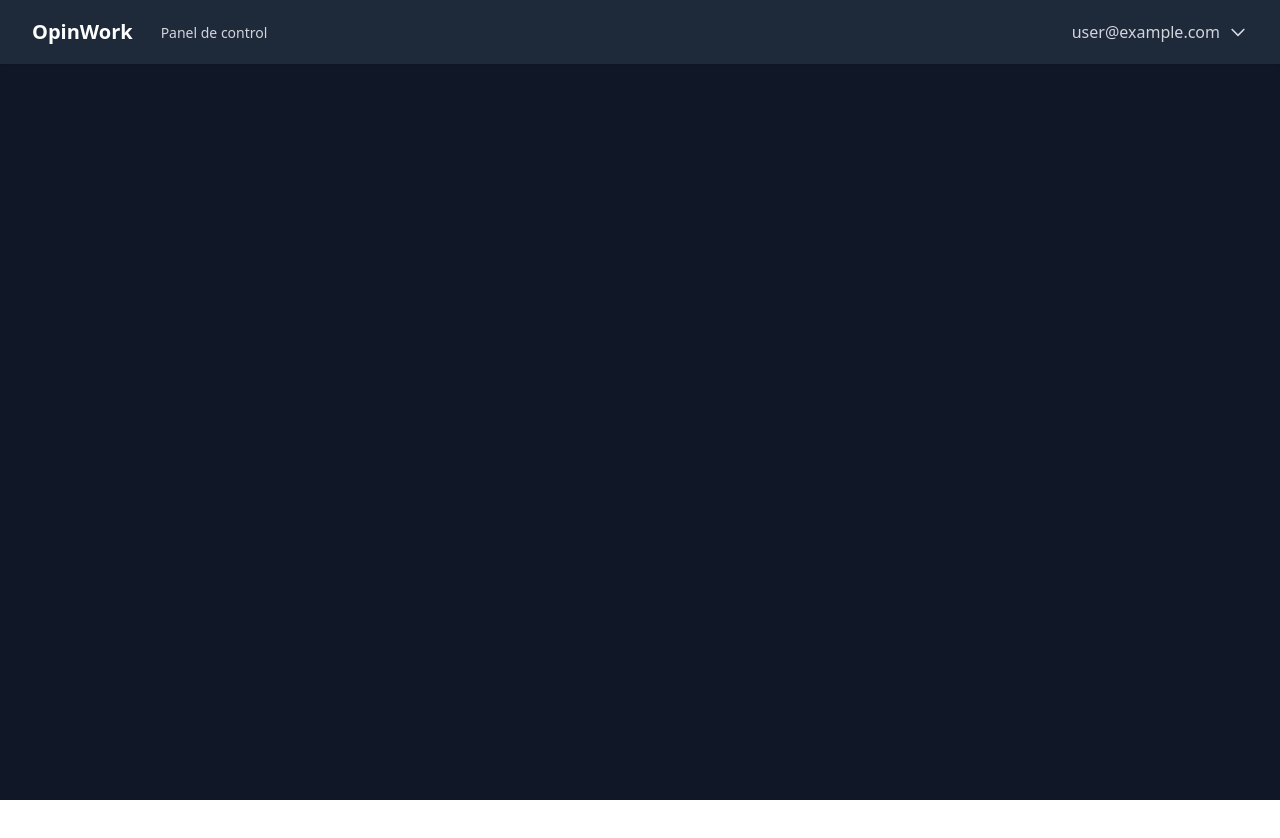
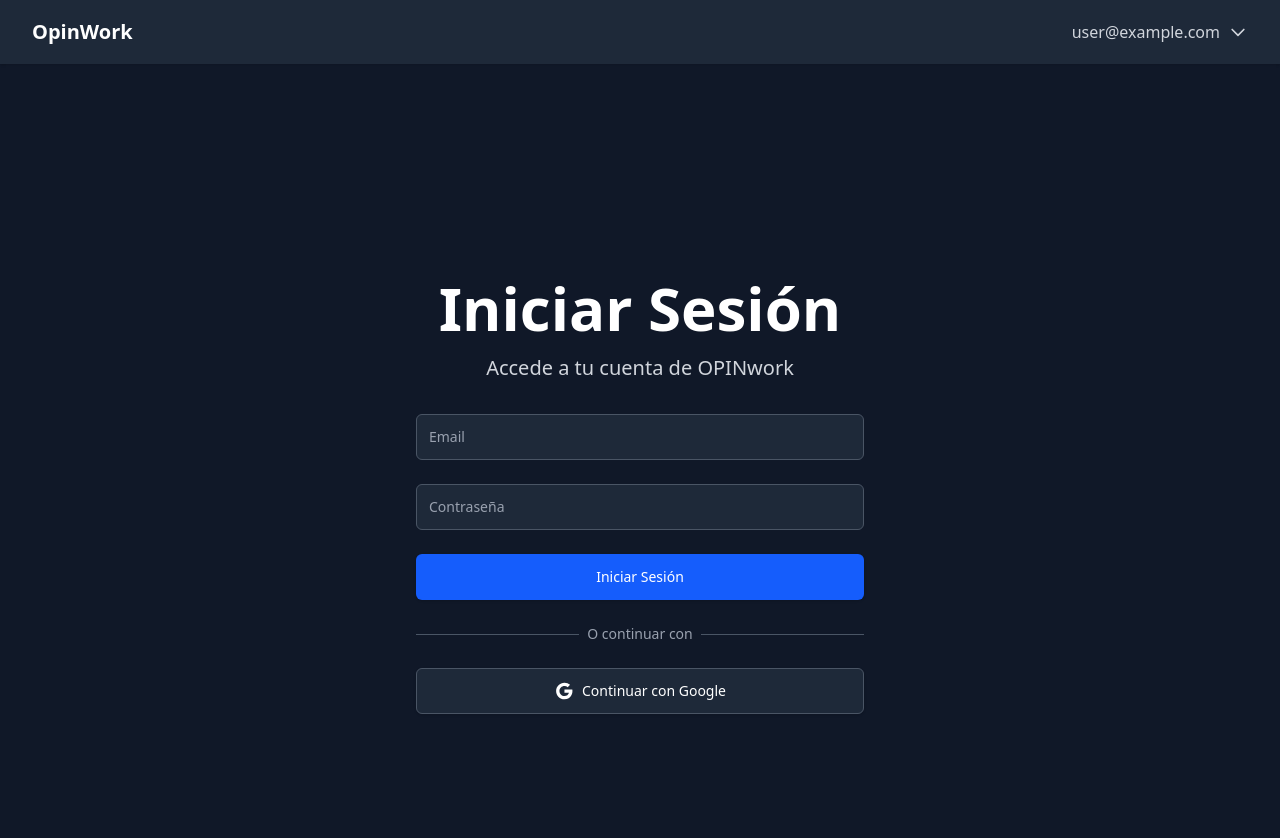
Before and after one commit to nacholimon/opinwork-firebase, a React (Vite) app: page /login in a window 1280 px wide. Shown: the top 838 px of the page. Before the commit the page ends 800 px from the top, so only its background shows below. Built offline with nearby package versions, Linux system fonts and the light colour scheme; no server answers; the database is empty; sample sign-in values are in the browser's storage.

Commit message:
fixing login

```diff
--- a/src/App.jsx
+++ b/src/App.jsx
@@ -6,10 +6,12 @@
 import Login from './pages/Login';
 import Dashboard from './pages/Dashboard';
 import FirstAdmin from './pages/FirstAdmin';
-import AdminDashboard from './pages/AdminDashboard';
 import Profile from './pages/Profile';
 import AdminUsers from './pages/AdminUsers';
 import Register from './pages/Register';
+import CreditSimulator from './pages/CreditSimulator';
+import HousingCatalog from './pages/HousingCatalog';
+import Landing from './pages/Landing';
 import { useEffect, useState } from 'react';
 import { db } from './firebase';
 import { doc, getDoc } from 'firebase/firestore';
@@ -18,15 +20,12 @@
 
 function SplashOrRedirect() {
   const { currentUser } = useAuth();
-  const [role, setRole] = useState(null);
   const [loading, setLoading] = useState(true);
 
   useEffect(() => {
     const checkRole = async () => {
       if (currentUser) {
-        const userDoc = await getDoc(doc(db, 'users', currentUser.uid));
-        const userRole = userDoc.exists() ? userDoc.data().role : 'user';
-        setRole(userRole);
+        await getDoc(doc(db, 'users', currentUser.uid));
         setLoading(false);
       } else {
         setLoading(false);
@@ -36,8 +35,7 @@
   }, [currentUser]);
 
   if (loading) return <div className="flex justify-center items-center h-screen bg-gray-900 text-white">Loading...</div>;
-  if (!currentUser) return <Login />;
-  if (role === 'admin') return <Navigate to="/admin-dashboard" />;
+  if (!currentUser) return <Landing />;
   return <Navigate to="/dashboard" />;
 }
 
@@ -51,13 +49,15 @@
             <main className="w-full max-w-7xl mx-auto px-4 sm:px-6 lg:px-8 py-4 sm:py-6 lg:py-8">
               <Routes>
                 <Route path="/" element={<SplashOrRedirect />} />
+                <Route path="/login" element={<Login />} />
                 <Route path="/dashboard" element={<PrivateRoute><Dashboard /></PrivateRoute>} />
-                <Route path="/admin-dashboard" element={<AdminRoute><AdminDashboard /></AdminRoute>} />
                 <Route path="/admin-users" element={<AdminRoute><AdminUsers /></AdminRoute>} />
                 <Route path="/first-admin" element={<FirstAdmin />} />
                 <Route path="/home" element={<Home />} />
                 <Route path="/profile" element={<PrivateRoute><Profile /></PrivateRoute>} />
                 <Route path="/register" element={<Register />} />
+                <Route path="/credit-simulator" element={<PrivateRoute><CreditSimulator /></PrivateRoute>} />
+                <Route path="/housing-catalog" element={<PrivateRoute><HousingCatalog /></PrivateRoute>} />
               </Routes>
             </main>
           </div>
--- a/src/components/Navbar.jsx
+++ b/src/components/Navbar.jsx
@@ -44,16 +44,6 @@
               <Link to="/" className="text-xl font-bold text-white">
                 OpinWork
               </Link>
-            </div>
-            <div className="hidden sm:ml-6 sm:flex sm:space-x-8">
-              {currentUser && (
-                <Link
-                  to="/dashboard"
-                  className="border-transparent text-gray-300 hover:text-white inline-flex items-center px-1 pt-1 border-b-2 text-sm font-medium"
-                >
-                  {t('dashboard')}
-                </Link>
-              )}
             </div>
           </div>
 
@@ -134,15 +124,6 @@
           <div className="px-2 pt-2 pb-3 space-y-1">
             {currentUser && (
               <Link
-                to="/dashboard"
-                className="block px-3 py-2 rounded-md text-base font-medium text-gray-300 hover:text-white hover:bg-gray-700"
-                onClick={() => setIsMobileMenuOpen(false)}
-              >
-                {t('dashboard')}
-              </Link>
-            )}
-            {currentUser && (
-              <Link
                 to="/profile"
                 className="block px-3 py-2 rounded-md text-base font-medium text-gray-300 hover:text-white hover:bg-gray-700"
                 onClick={() => setIsMobileMenuOpen(false)}
--- a/src/pages/AdminDashboard.jsx
+++ /dev/null
@@ -1,40 +0,0 @@
-import { useAuth } from '../contexts/AuthContext';
-import { Navigate } from 'react-router-dom';
-import { useEffect, useState } from 'react';
-import { db } from '../firebase';
-import { doc, getDoc } from 'firebase/firestore';
-import { useLanguage } from '../contexts/LanguageContext';
-
-export default function AdminDashboard() {
-  const { currentUser } = useAuth();
-  const { t } = useLanguage();
-  const [role, setRole] = useState(null);
-  const [loading, setLoading] = useState(true);
-
-  useEffect(() => {
-    const fetchRole = async () => {
-      if (currentUser) {
-        const userDoc = await getDoc(doc(db, 'users', currentUser.uid));
-        setRole(userDoc.exists() ? userDoc.data().role : null);
-        setLoading(false);
-      }
-    };
-    fetchRole();
-  }, [currentUser]);
-
-  if (!currentUser) return <Navigate to="/" />;
-  if (loading) return <div className="flex justify-center items-center h-64">{t('loading')}</div>;
-  if (role !== 'admin') return <Navigate to="/dashboard" />;
-
-  return (
-    <div className="max-w-7xl mx-auto px-4 sm:px-6 lg:px-8">
-      <div className="py-8">
-        <div className="bg-white shadow overflow-hidden sm:rounded-lg p-6">
-          <h2 className="text-2xl font-bold mb-4">{t('adminDashboard')}</h2>
-          <p className="mb-4">{t('adminWelcome')}</p>
-          {/* User administration features will go here */}
-        </div>
-      </div>
-    </div>
-  );
-}
--- /dev/null
+++ b/src/pages/CreditSimulator.jsx
@@ -0,0 +1,25 @@
+import { useLanguage } from '../contexts/LanguageContext';
+
+export default function CreditSimulator() {
+  const { t } = useLanguage();
+
+  return (
+    <div className="max-w-7xl mx-auto px-4 sm:px-6 lg:px-8">
+      <div className="py-4 sm:py-8">
+        <div className="bg-gray-800 shadow overflow-hidden rounded-lg">
+          <div className="px-4 py-5 sm:px-6">
+            <h2 className="text-2xl font-bold text-white">{t('creditSimulator')}</h2>
+            <p className="mt-2 text-sm text-gray-300">{t('creditSimulatorDescription')}</p>
+          </div>
+          <div className="border-t border-gray-700">
+            <div className="px-4 py-5 sm:p-6">
+              <div className="text-center text-gray-400">
+                <p>{t('comingSoon')}</p>
+              </div>
+            </div>
+          </div>
+        </div>
+      </div>
+    </div>
+  );
+}
--- /dev/null
+++ b/src/pages/HousingCatalog.jsx
@@ -0,0 +1,25 @@
+import { useLanguage } from '../contexts/LanguageContext';
+
+export default function HousingCatalog() {
+  const { t } = useLanguage();
+
+  return (
+    <div className="max-w-7xl mx-auto px-4 sm:px-6 lg:px-8">
+      <div className="py-4 sm:py-8">
+        <div className="bg-gray-800 shadow overflow-hidden rounded-lg">
+          <div className="px-4 py-5 sm:px-6">
+            <h2 className="text-2xl font-bold text-white">{t('housingCatalog')}</h2>
+            <p className="mt-2 text-sm text-gray-300">{t('housingCatalogDescription')}</p>
+          </div>
+          <div className="border-t border-gray-700">
+            <div className="px-4 py-5 sm:p-6">
+              <div className="text-center text-gray-400">
+                <p>{t('comingSoon')}</p>
+              </div>
+            </div>
+          </div>
+        </div>
+      </div>
+    </div>
+  );
+}
--- /dev/null
+++ b/src/pages/Landing.jsx
@@ -0,0 +1,57 @@
+import { Link } from 'react-router-dom';
+import { GoogleAuthProvider, signInWithPopup } from 'firebase/auth';
+import { auth } from '../firebase';
+
+export default function Landing() {
+  const handleGoogleSignIn = async () => {
+    const provider = new GoogleAuthProvider();
+    try {
+      await signInWithPopup(auth, provider);
+    } catch (error) {
+      console.error('Error signing in with Google:', error);
+    }
+  };
+
+  return (
+    <div className="min-h-screen bg-gray-900 flex flex-col items-center justify-center px-4 sm:px-6 lg:px-8">
+      <div className="max-w-3xl w-full space-y-8 text-center">
+        <div>
+          <h1 className="text-4xl sm:text-6xl font-extrabold text-white mb-4">
+            Bienvenido a OPINwork
+          </h1>
+          <p className="text-xl text-gray-300 mb-8">
+            Tu plataforma integral para la gestión de viviendas y créditos
+          </p>
+        </div>
+
+        <div className="space-y-4">
+          <Link
+            to="/login"
+            className="w-full flex justify-center py-3 px-4 border border-transparent rounded-md shadow-sm text-sm font-medium text-white bg-blue-600 hover:bg-blue-700 focus:outline-none focus:ring-2 focus:ring-offset-2 focus:ring-blue-500 transition-colors duration-200"
+          >
+            Iniciar Sesión
+          </Link>
+
+          <button
+            onClick={handleGoogleSignIn}
+            className="w-full flex items-center justify-center py-3 px-4 border border-gray-600 rounded-md shadow-sm text-sm font-medium text-white bg-gray-800 hover:bg-gray-700 focus:outline-none focus:ring-2 focus:ring-offset-2 focus:ring-gray-500 transition-colors duration-200"
+          >
+            <svg className="w-5 h-5 mr-2" viewBox="0 0 24 24">
+              <path
+                fill="currentColor"
+                d="M12.545,10.239v3.821h5.445c-0.712,2.315-2.647,3.972-5.445,3.972c-3.332,0-6.033-2.701-6.033-6.032s2.701-6.032,6.033-6.032c1.498,0,2.866,0.549,3.921,1.453l2.814-2.814C17.503,2.988,15.139,2,12.545,2C7.021,2,2.543,6.477,2.543,12s4.478,10,10.002,10c8.396,0,10.249-7.85,9.426-11.748L12.545,10.239z"
+              />
+            </svg>
+            Continuar con Google
+          </button>
+        </div>
+
+        <div className="mt-8">
+          <p className="text-sm text-gray-400">
+            ¿No tienes una cuenta? Contacta con un administrador para obtener una invitación.
+          </p>
+        </div>
+      </div>
+    </div>
+  );
+}
--- a/src/pages/Login.jsx
+++ b/src/pages/Login.jsx
@@ -3,14 +3,12 @@
 import { auth, db } from '../firebase';
 import { signInWithEmailAndPassword, GoogleAuthProvider, signInWithPopup } from 'firebase/auth';
 import { doc, getDoc } from 'firebase/firestore';
-import { useLanguage } from '../contexts/LanguageContext';
 
 export default function Login() {
   const [email, setEmail] = useState('');
   const [password, setPassword] = useState('');
   const [error, setError] = useState('');
   const navigate = useNavigate();
-  const { t } = useLanguage();
 
   const handleRedirect = async (user) => {
     const userDoc = await getDoc(doc(db, 'users', user.uid));
@@ -44,66 +42,84 @@
   };
 
   return (
-    <div className="min-h-screen flex items-center justify-center bg-gray-50 py-12 px-4 sm:px-6 lg:px-8">
-      <div className="max-w-md w-full space-y-8">
+    <div className="min-h-screen bg-gray-900 flex flex-col items-center justify-center px-4 sm:px-6 lg:px-8">
+      <div className="max-w-3xl w-full space-y-8 text-center">
         <div>
-          <h2 className="mt-6 text-center text-3xl font-extrabold text-gray-900">
-            {t('signInToAccount')}
-          </h2>
+          <h1 className="text-4xl sm:text-6xl font-extrabold text-white mb-4">
+            Iniciar Sesión
+          </h1>
+          <p className="text-xl text-gray-300 mb-8">
+            Accede a tu cuenta de OPINwork
+          </p>
         </div>
-        <form className="mt-8 space-y-6" onSubmit={handleSubmit}>
+
+        <div className="max-w-md mx-auto w-full space-y-6">
           {error && (
-            <div className="bg-red-100 border border-red-400 text-red-700 px-4 py-3 rounded relative" role="alert">
+            <div className="bg-red-900 border border-red-500 text-red-200 px-4 py-3 rounded relative" role="alert">
               <span className="block sm:inline">{error}</span>
             </div>
           )}
-          <div className="rounded-md shadow-sm -space-y-px">
+
+          <form className="space-y-6" onSubmit={handleSubmit}>
             <div>
-              <label htmlFor="email-address" className="sr-only">{t('email')}</label>
+              <label htmlFor="email-address" className="sr-only">Email</label>
               <input
                 id="email-address"
                 name="email"
                 type="email"
                 autoComplete="email"
                 required
-                className="appearance-none rounded-none relative block w-full px-3 py-2 border border-gray-300 placeholder-gray-500 text-gray-900 rounded-t-md focus:outline-none focus:ring-indigo-500 focus:border-indigo-500 focus:z-10 sm:text-sm"
-                placeholder={t('email')}
+                className="appearance-none relative block w-full px-3 py-3 border border-gray-600 placeholder-gray-400 text-white rounded-md focus:outline-none focus:ring-blue-500 focus:border-blue-500 focus:z-10 sm:text-sm bg-gray-800"
+                placeholder="Email"
                 value={email}
                 onChange={(e) => setEmail(e.target.value)}
               />
             </div>
             <div>
-              <label htmlFor="password" className="sr-only">{t('password')}</label>
+              <label htmlFor="password" className="sr-only">Contraseña</label>
               <input
                 id="password"
                 name="password"
                 type="password"
                 autoComplete="current-password"
                 required
-                className="appearance-none rounded-none relative block w-full px-3 py-2 border border-gray-300 placeholder-gray-500 text-gray-900 rounded-b-md focus:outline-none focus:ring-indigo-500 focus:border-indigo-500 focus:z-10 sm:text-sm"
-                placeholder={t('password')}
+                className="appearance-none relative block w-full px-3 py-3 border border-gray-600 placeholder-gray-400 text-white rounded-md focus:outline-none focus:ring-blue-500 focus:border-blue-500 focus:z-10 sm:text-sm bg-gray-800"
+                placeholder="Contraseña"
                 value={password}
                 onChange={(e) => setPassword(e.target.value)}
               />
-            </div>
             </div>
 
             <div>
               <button
                 type="submit"
-              className="group relative w-full flex justify-center py-2 px-4 border border-transparent text-sm font-medium rounded-md text-white bg-indigo-600 hover:bg-indigo-700 focus:outline-none focus:ring-2 focus:ring-offset-2 focus:ring-indigo-500"
+                className="w-full flex justify-center py-3 px-4 border border-transparent rounded-md shadow-sm text-sm font-medium text-white bg-blue-600 hover:bg-blue-700 focus:outline-none focus:ring-2 focus:ring-offset-2 focus:ring-blue-500 transition-colors duration-200"
               >
-              {t('signIn')}
+                Iniciar Sesión
               </button>
             </div>
           </form>
-        <div className="flex items-center justify-center">
+
+          <div className="relative">
+            <div className="absolute inset-0 flex items-center">
+              <div className="w-full border-t border-gray-600"></div>
+            </div>
+            <div className="relative flex justify-center text-sm">
+              <span className="px-2 bg-gray-900 text-gray-400">O continuar con</span>
+            </div>
+          </div>
+
           <button
-            type="button"
             onClick={handleGoogleSignIn}
-            className="w-full mt-2 py-2 px-4 bg-red-500 text-white rounded hover:bg-red-600"
+            className="w-full flex items-center justify-center py-3 px-4 border border-gray-600 rounded-md shadow-sm text-sm font-medium text-white bg-gray-800 hover:bg-gray-700 focus:outline-none focus:ring-2 focus:ring-offset-2 focus:ring-gray-500 transition-colors duration-200"
           >
-            {t('signInWithGoogle')}
+            <svg className="w-5 h-5 mr-2" viewBox="0 0 24 24">
+              <path
+                fill="currentColor"
+                d="M12.545,10.239v3.821h5.445c-0.712,2.315-2.647,3.972-5.445,3.972c-3.332,0-6.033-2.701-6.033-6.032s2.701-6.032,6.033-6.032c1.498,0,2.866,0.549,3.921,1.453l2.814-2.814C17.503,2.988,15.139,2,12.545,2C7.021,2,2.543,6.477,2.543,12s4.478,10,10.002,10c8.396,0,10.249-7.85,9.426-11.748L12.545,10.239z"
+              />
+            </svg>
+            Continuar con Google
           </button>
         </div>
       </div>
```
Also changed, not shown: src/pages/Dashboard.jsx (+63 -1 lines). Lines whose indentation alone changed are shown as unchanged.
